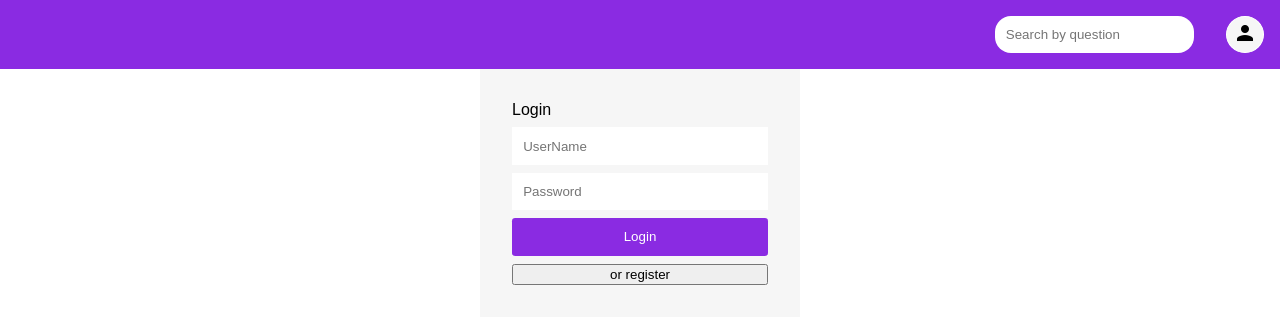
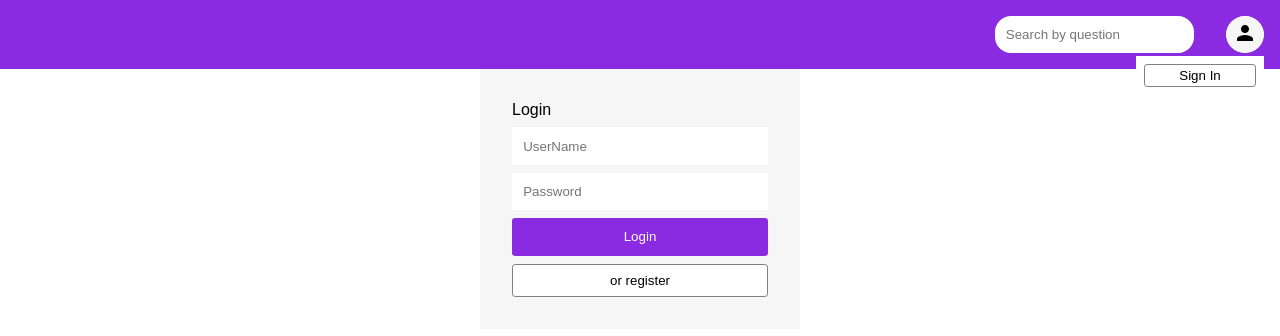
Before and after one commit to rootUJ99/whatsYourQuestion, a Vue app in the folder frontend/: page /auth in a window 1280 px wide. Both pictures are taken after a click on the button "person". Shown: the top 336 px of the page. Built offline with nearby package versions, Linux system fonts and the light colour scheme.

Commit message:
fixed some visual bugs

```diff
--- a/frontend/src/Pages/Auth.vue
+++ b/frontend/src/Pages/Auth.vue
@@ -5,7 +5,7 @@
         <input class="form_input" name="username" type="text" placeholder="UserName" v-model="login.username"/>
         <input class="form_input" name="password" type="password" placeholder="Password" v-model="login.password"/>
         <button type="submit" class="ask_button" @click="handleLogin">Login</button>
-        <button @click="handleChange(REGISTER)">or register</button>
+        <button class="secondry_button" @click="handleChange(REGISTER)">or register</button>
       </div>
       <div v-if="authType===REGISTER" class="card form_box">
         Register
@@ -14,11 +14,17 @@
         <input class="form_input" name="password" type="password" placeholder="Password" v-model="register.password"/>
         <input class="form_input" name="password2" type="password" placeholder="Confirm Password" v-model="register.password2"/>
         <button type="submit" class="ask_button">Register</button>
-        <button @click="handleChange(LOGIN)">or Login</button>
+        <button class="secondry_button" @click="handleChange(LOGIN)">or Login</button>
       </div>
   </div>
 </template>
 <style scoped>
+  .secondry_button {
+    background: white;
+    padding: 0.5rem;
+    border: 0.1rem solid gray;
+    border-radius: 0.2rem;
+  }
 </style>
 <script>
 import axios from 'axios';
--- a/frontend/src/components/Header.vue
+++ b/frontend/src/components/Header.vue
@@ -2,23 +2,68 @@
 <div>
   <div class="headContainer">
     <div class="profile-dropdown">
-      <button class="profile-button">
+      <button class="profile-button" @click="handleToggle">
         <span class="material-icons">
           person
         </span>
       </button>
-      <div class="dropdown-list" v-if="token">
-        <button @click="handleLogout">Sign Out</button>
+      <div class="dropdown-list" v-if="toggle===true && token">
+        <button class="dropdown-button" @click="handleLogout">Sign Out</button>
       </div>
-      <div class="dropdown-list" v-if="token===null">
-        <button @click="handleLogin">Sign In</button>
+      <div class="dropdown-list" v-if="toggle===true && token===null">
+        <button class="dropdown-button" @click="handleLogin">Sign In</button>
       </div>
     </div>
     <Search/>
   </div>
 </div>
 </template>
-
+<style scoped>
+  .headContainer {
+    width: 5rem;
+    padding: 1rem;
+    background-color: blueviolet;
+    width: 100%;
+    display: flex;
+    flex-direction: row-reverse;
+  }
+  .profile-dropdown {
+    position: relative;
+    display: flex;
+    /* flex-direction: row-reverse; */
+  }
+  .profile-button {
+    border-radius: 50%;
+    border: 0.1rem solid white;
+    background: var(--card-background);
+    outline: none;
+  }
+  .dropdown-list {
+    position: absolute;
+    z-index: 5;
+    display: none;
+    top: 2rem;
+    width: 200px;
+    background: white;
+    display: flex;
+    flex-direction: column;
+  }
+  .dropdown-list {
+    position: absolute;
+    z-index: 5;
+    top: 2.5rem;
+    right: 0;
+    width: 8rem;
+    padding: 0.5rem;
+    background: white;
+  }
+  .dropdown-button {
+    background: white;
+    padding: 0.2rem;
+    border: 0.1rem solid gray;
+    border-radius: 0.2rem;
+  }
+</style>
 <script>
 import { ref, watchEffect } from 'vue';
 import { useRouter } from 'vue-router';
@@ -32,8 +77,12 @@ export default {
   },
   setup() {
     const router = useRouter();
+    const toggle = ref(false);
     const token = ref(getToken());
-    watchEffect(()=>token.value)
+    const handleToggle = () => {
+      console.log('man you are pushing it hard')
+      toggle.value = !toggle.value
+    }
     const handleLogin = () => {
       router.push('auth');
     }
@@ -42,8 +91,10 @@ export default {
     }
     return {
       token,
+      toggle,
       handleLogin,
       handleLogout,
+      handleToggle,
     }
   }
 }
--- a/frontend/src/index.css
+++ b/frontend/src/index.css
@@ -25,39 +25,7 @@ body {
 display: flex;
 flex-direction: column;
 }
-.headContainer {
-  width: 5rem;
-  padding: 1rem;
-  background-color: blueviolet;
-  width: 100%;
-  display: flex;
-  flex-direction: row-reverse;
-}
-.profile-dropdown {
-position: relative;
-display: flex;
-flex-direction: row-reverse;
-}
-.profile-button {
-border-radius: 50%;
-border: 0.1rem solid white;
-background: var(--card-background);
-outline: none;
-}
-
-.dropdown-list {
-  position: absolute;
-  z-index: 5;
-  display: none;
-  top: 2rem;
-  width: 200px;
-  background: white;
-}
 .dropdown-list > a { color: black}
-.profile-dropdown:hover .dropdown-list {
-display: flex;
-flex-direction: column;
-}
 .hcenter {
 display: flex;
 justify-content: center;
```
